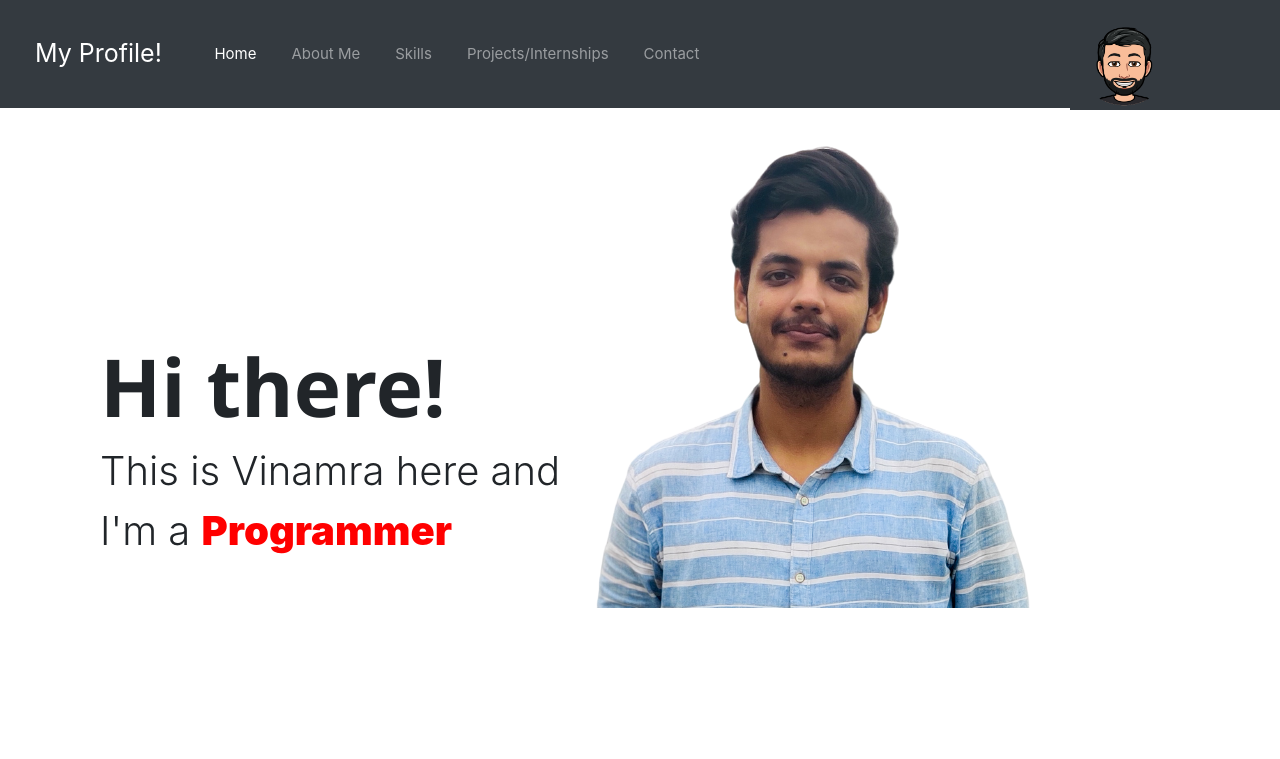
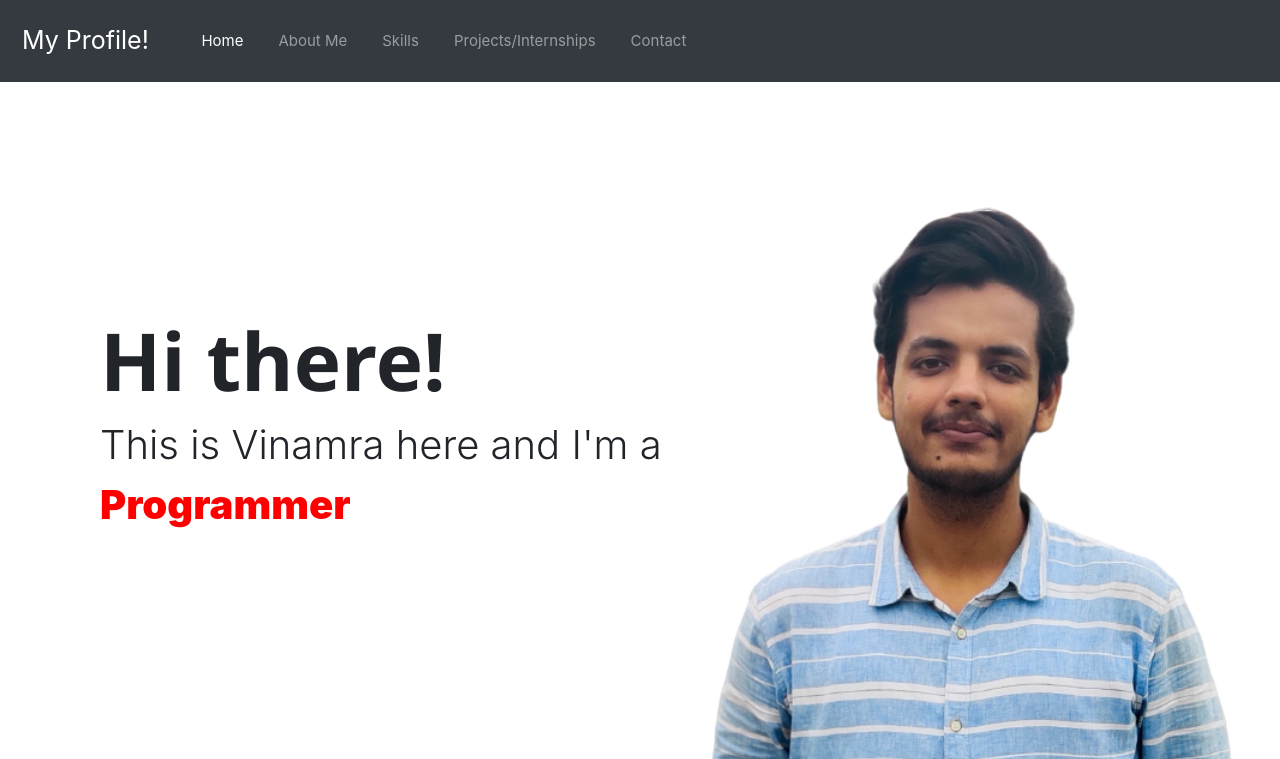
Before and after one commit to Vinamra2009/Web_devp_workshop_dsc, a plain HTML site: page index_vinamra.html in a window 1280 px wide. Shown: the top 759 px of the page. Drawn offline with nearby package versions, Linux system fonts and the light colour scheme.

Commit message:
New changes

```diff
--- a/CSS/vinamra_html.css
+++ b/CSS/vinamra_html.css
@@ -8,11 +8,13 @@ body {
 .noHover
 {
     pointer-events: none;
+    width: 600px;
+    margin-top: 80px;
 }
 
 .jumbotron
 {
-    height: 600px;
+    height: 510px;
     padding-left: 100px;
     background-color:white;
 }
@@ -39,7 +41,7 @@ img:hover{
 
 
 .navbar{
-    padding: 15px;
+    padding: 2px;
 }
 .navbar-brand{
     padding: 20px;
@@ -69,8 +71,8 @@ img:hover{
 }
 
 .assets_cover{
-    padding-top: 50px;
     padding-left: 100px;
+    width: 380px;
 }
 
 .skills{
--- a/index_vinamra.html
+++ b/index_vinamra.html
@@ -28,8 +28,7 @@
 
 
     <!-- Navbar-->
-    <img src="Assests/port_right.png" class="cover_image bg-dark" alt="Smiley face" style="float:right">
-    <nav class="navbar navbar-expand-lg navbar-dark bg-dark">
+    <nav class="navbar navbar-expand-lg sticky-top navbar-dark bg-dark">
         <a class="navbar-brand" href="#">My Profile!</a>
         <button class="navbar-toggler" type="button" data-toggle="collapse" data-target="#navbarNav"
             aria-controls="navbarNav" aria-expanded="false" aria-label="Toggle navigation">
```
Also changed, not shown: Assests/about_photo.png.
